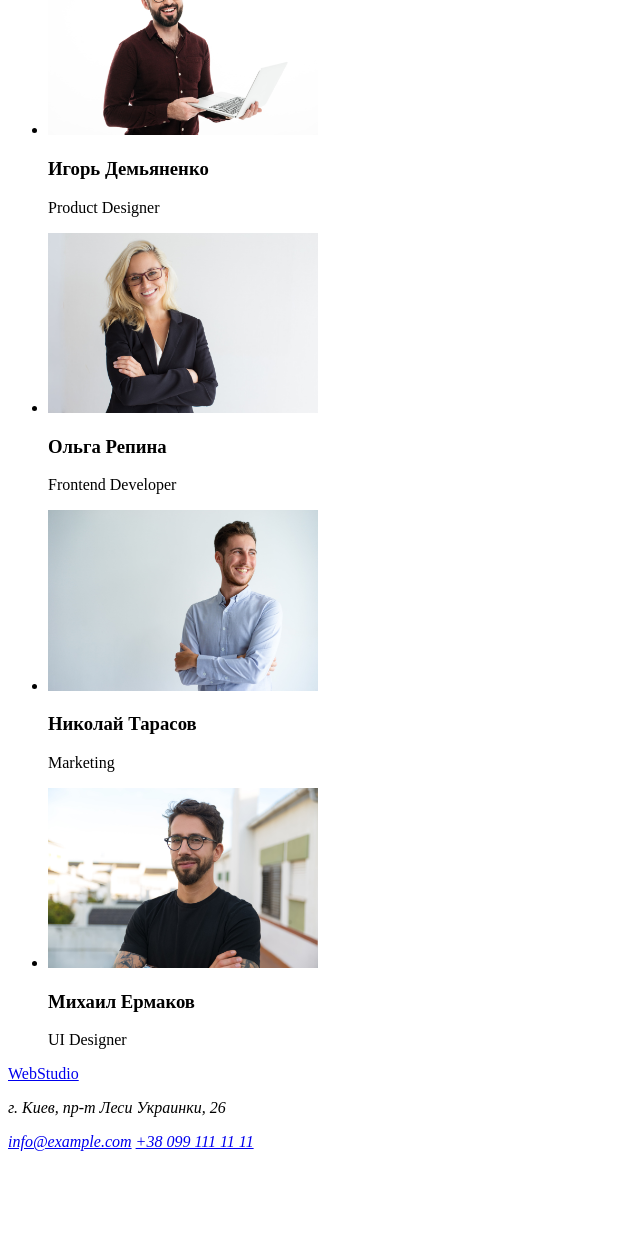
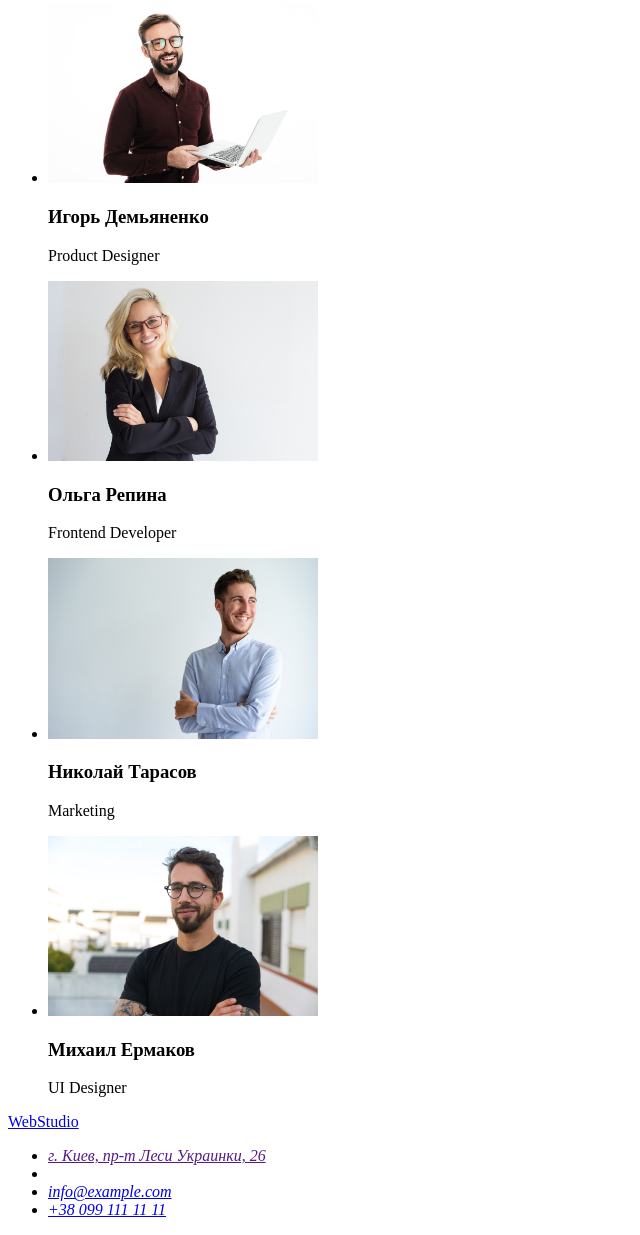
Before and after one commit to BogdanGlazkov/goit-markup-hw-01, a plain HTML site: page index.html in a window 1280 px wide. Shown: the part 1419-2654 px from the top of the page, without its empty margins (0-640 px from the left). Before the commit the page ends 2578 px from the top, so only its background shows below. Drawn offline with Linux system fonts and the light colour scheme.

Commit message:
Delete links

```diff
--- a/index.html
+++ b/index.html
@@ -33,6 +33,7 @@
         </section>
         <!-- Особенности -->
         <section>
+            <h2>Особенности</h2>
             <ul>
                 <li>
                     <h3>Внимание к деталям</h3>
@@ -56,19 +57,13 @@
             <h2>Чем мы занимаемся</h2>
             <ul>
                 <li>
-                <a href="">
                     <img src="./img/box1.jpg" width="370" alt="box1">
-                </a>
                 </li>
                 <li>
-                <a href="">
                     <img src="./img/box2.jpg" width="370" alt="box2">
-                </a>
                 </li>
                 <li>
-                <a href="">
                     <img src="./img/box3.jpg" width="370" alt="box3">
-                </a>
                 </li>
             </ul>
         </section>
@@ -78,30 +73,22 @@
             <h2>Наша команда</h2>
             <ul>
                 <li>
-                    <a href="">
                     <img src="./img/teamcard1.jpg" width="270" alt="teamcard1">
-                    </a>
                     <h3>Игорь Демьяненко</h3>
                     <p>Product Designer</p>
                 </li>
                 <li>
-                    <a href="">
-                        <img src="./img/teamcard2.jpg" width="270" alt="teamcard2">
-                    </a>
+                    <img src="./img/teamcard2.jpg" width="270" alt="teamcard2">
                     <h3>Ольга Репина</h3>
                     <p>Frontend Developer</p>
                 </li>
                 <li>
-                    <a href="">
                     <img src="./img/teamcard3.jpg" width="270" alt="teamcard3">
-                    </a>
                     <h3>Николай Тарасов</h3>
                     <p>Marketing</p>
                 </li>
                 <li>
-                    <a href="">
-                        <img src="./img/teamcard4.jpg" width="270" alt="teamcard4">
-                    </a>
+                    <img src="./img/teamcard4.jpg" width="270" alt="teamcard4">
                     <h3>Михаил Ермаков</h3>
                     <p>UI Designer</p>
                 </li>
@@ -113,10 +100,20 @@
     <footer>
         <a href="/">WebStudio</a>
         <address>
-            <p>г. Киев, пр-т Леси Украинки, 26</p>
-            <a href=""></a>
-            <a href="mailto:info@example.com">info@example.com</a>
-            <a href="tel:+380991111111">+38 099 111 11 11</a>
+            <ul>
+                <li>
+                    <a href="" target="_blank" rel="noopener noreferrer">г. Киев, пр-т Леси Украинки, 26</a>
+                </li>
+                <li>
+                    <a href=""></a>
+                </li>
+                <li>
+                    <a href="mailto:info@example.com">info@example.com</a>
+                </li>
+                <li>
+                    <a href="tel:+380991111111">+38 099 111 11 11</a>
+                </li>
+            </ul>
         </address>
     </footer>
 </body>
```
